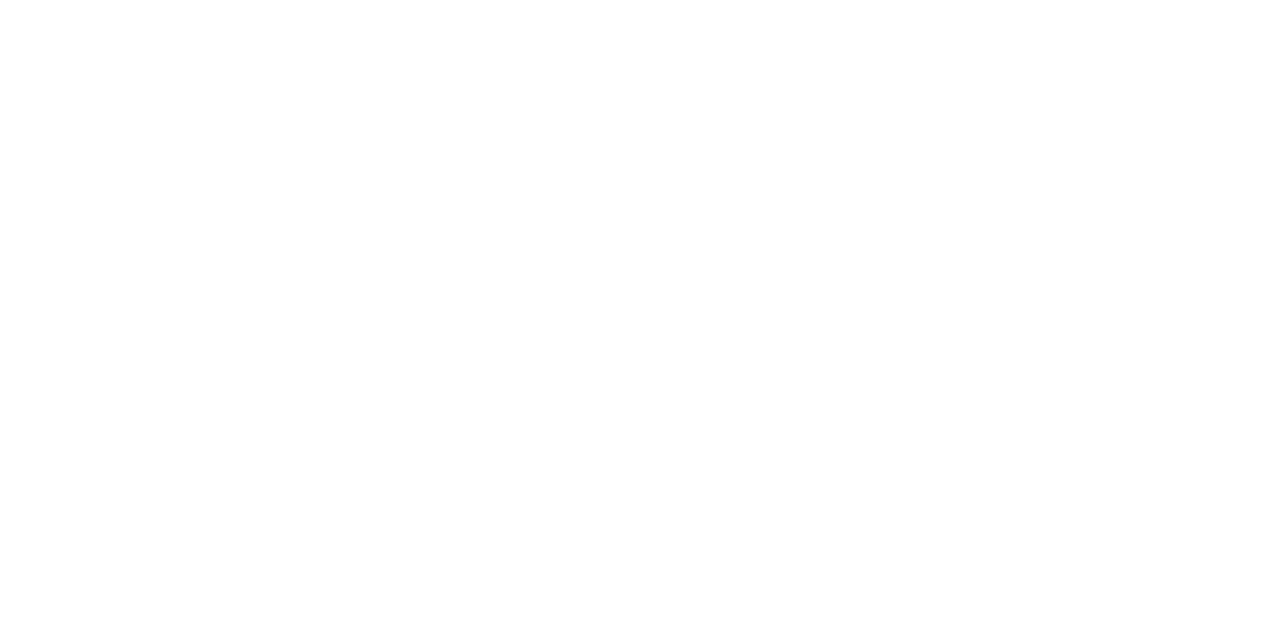
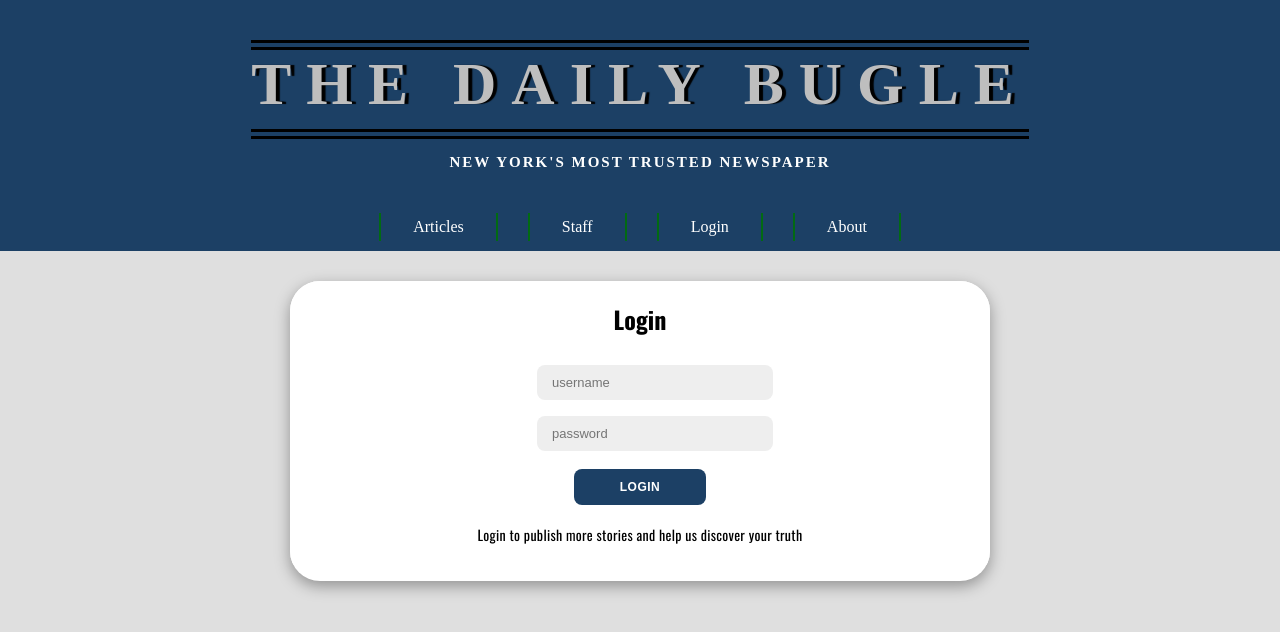
Before and after one commit to yapu115/Newspaper-project, a plain HTML site: page signin.html in a window 1280 px wide. Drawn offline with nearby package versions, Linux system fonts and the light colour scheme.

Commit message:
login update

```diff
--- a/signin.html
+++ b/signin.html
@@ -0,0 +1,39 @@
+<!DOCTYPE html>
+<html lang="en">
+<head>
+    <link rel="stylesheet" href="style.css">
+    <link rel="stylesheet" href="https://fonts.googleapis.com/css2?family=Oswald:wght@200..700&display=swap">
+    <link href="https://fonts.googleapis.com/css2?family=Cinzel+Decorative:wght@400;700;900&display=swap" rel="stylesheet">
+    <title>Login</title>
+</head>
+<body>
+    <!-- CABEZA DE LA PAGINA -->
+    <Header class="page-head">
+        <div class="head-elements">
+            <div>
+                <h1 class="head-title">THE DAILY BUGLE</h1>
+                <h3 class="head-subtitle">New york's most trusted newspaper</h3>
+            </div>
+            <nav class="navbar">
+                    <a href="index.html" class="navbar-item">Articles</a>
+                    <a href="staff.html" class="navbar-item">Staff</a>
+                    <a href="signin.html" class="navbar-item">Login</a>
+                    <a href="about.html" class="navbar-item">About</a>
+            </nav>
+        </div>
+    </Header>
+    <div class="login-container">
+        <form id="loginForm">
+            <h2>Login</h2>
+            <div class="form-group">
+                <input type="text" id="username" placeholder="username" required>
+            </div>
+            <div class="form-group">
+                <input type="password" id="password" placeholder="password" required>
+            </div>
+            <button type="submit">Login</button>
+            <p id="message">Login to publish more stories and help us discover your truth</p>
+        </form>
+    </div>
+</body>
+</html>
--- a/style.css
+++ b/style.css
@@ -290,10 +290,110 @@ img {
 
 
 
-
-
 .page-footer {
     margin-top: 100px;
     padding-top: 20px;
     background-color: #a8a8ac;
 }
+
+
+
+
+
+/*
+.login-container {
+    width: 400px;
+    padding: 30px;
+    margin: 0 auto;
+    margin-top: 40px;
+    border: 4px double #000;
+    border-radius: 5px;
+}
+
+.form-group {
+    margin-bottom: 10px;
+}
+
+
+
+input[type="text"],
+input[type="password"] {
+    width: 100%;
+    padding: 8px;
+    border: 1px solid #ccc;
+    border-radius: 3px;
+}
+
+button {
+    width: 100%;
+    padding: 10px;
+    background-color: #007bff;
+    color: #fff;
+    border: none;
+    border-radius: 3px;
+    cursor: pointer;
+}
+
+button:hover {
+    background-color: #0056b3;
+}
+*/
+
+
+
+
+.login-container{
+    background-color: #fff;
+    border-radius: 30px;
+    box-shadow: 0 5px 15px rgba(0, 0, 0, 0.35);
+    position: relative;
+    overflow: hidden;
+    width: 700px;
+    max-width: 90%;
+    min-height: 300px;
+    margin: 30px auto;
+}
+
+.login-container p{
+    font-size: 14px;
+    line-height: 20px;
+    letter-spacing: 0.3px;
+    margin: 20px 0;
+}
+
+
+.login-container button{
+    background-color: #1c4065;
+    color: #fff;
+    font-size: 12px;
+    padding: 10px 45px;
+    border: 1px solid transparent;
+    border-radius: 8px;
+    font-weight: 600;
+    letter-spacing: 0.5px;
+    text-transform: uppercase;
+    margin-top: 10px;
+    cursor: pointer;
+}
+
+
+.login-container form{
+    background-color: #fff;
+    display: flex;
+    align-items: center;
+    justify-content: center;
+    flex-direction: column;
+    padding: 0 40px;
+    height: 100%;
+}
+
+.login-container input{
+    background-color: #eee;
+    border: none;
+    margin: 8px 0;
+    padding: 10px 15px;
+    font-size: 13px;
+    border-radius: 8px;
+    width: 100%;
+    outline: none;
+}
```
Also changed, not shown: about.html (+2 -2 lines), index.html (+1 -1 lines), staff.html (+1 -1 lines), staff_Passwords.txt (added).
